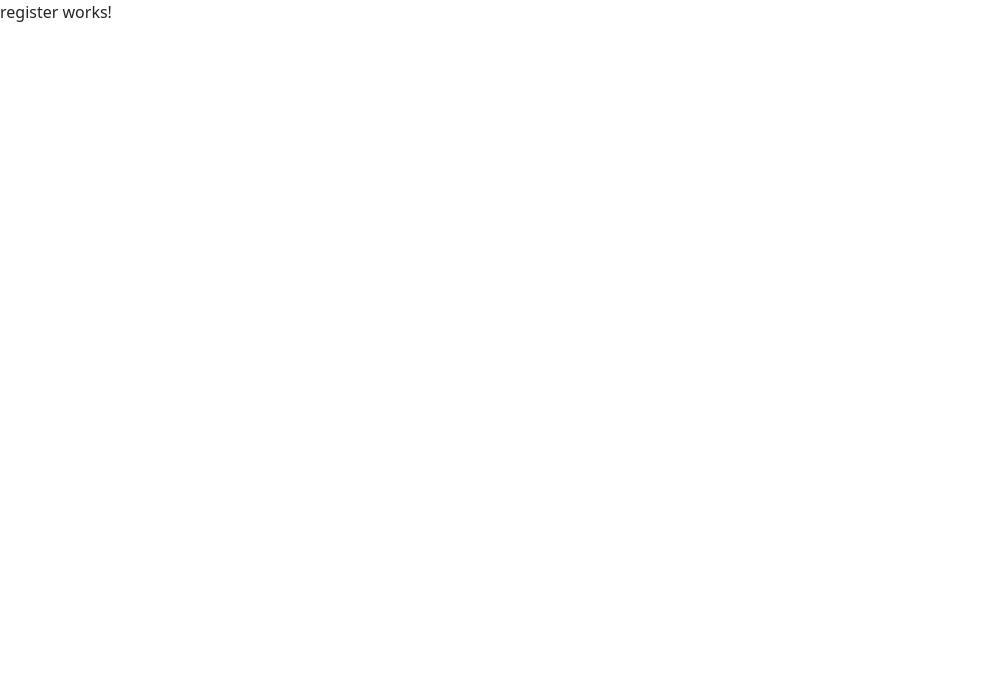
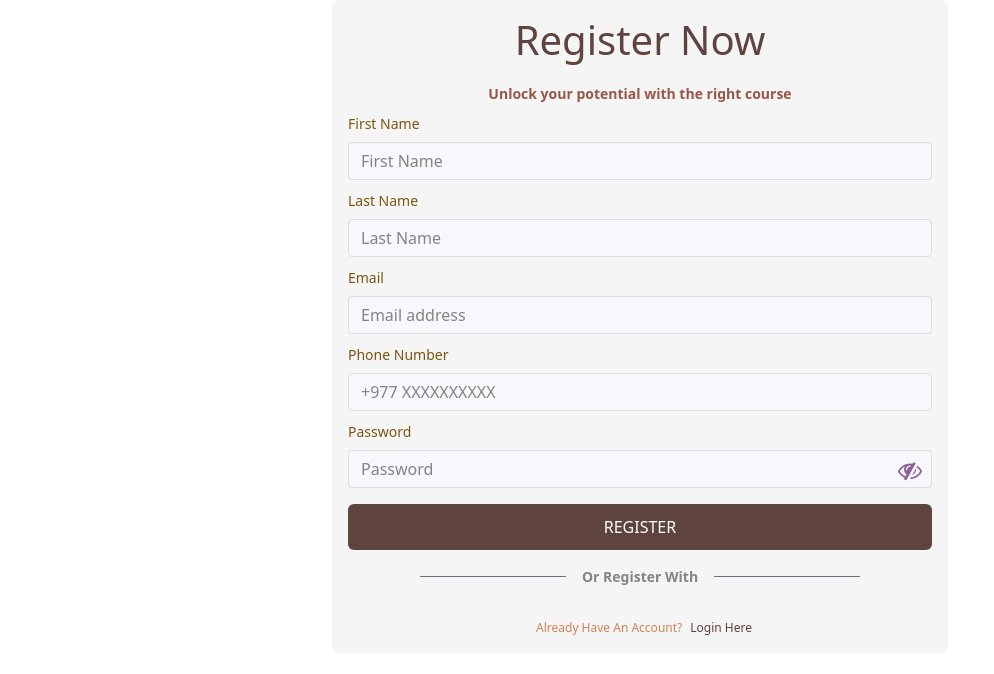
Before and after one commit to pujalakhe/CourseRecom-Frontend-, an Angular app: page /register in a window 1280 px wide. Shown: the top 674 px of the page, without its empty margins (0-994 px from the left). Built offline with nearby package versions, Linux system fonts and the light colour scheme.

Commit message:
feat:register component Ui

```diff
--- a/src/app/components/register/register.component.html
+++ b/src/app/components/register/register.component.html
@@ -1 +1,167 @@
-<p>register works!</p>
+<div class="container">
+  <div class="card">
+    <div class="card-body">
+      <h1 class="card-title text-center">Register Now</h1>
+      <h4 class="sub-title text-center semi-bold-sm">
+        Unlock your potential with the right course
+      </h4>
+      <form
+        class="mb-3"
+        [formGroup]="registerForm"
+        (ngSubmit)="processRegistration()"
+      >
+        <div class="mb-2">
+          <label for="fname" class="form-label">First Name</label>
+          <input
+            type="text"
+            class="form-control"
+            id="fname"
+            placeholder="First Name"
+            formControlName="first_name"
+          />
+          <p
+            class="error-msg font-normal mt-2"
+            *ngIf="
+              registerForm.controls['first_name'].invalid &&
+              registerForm.controls['first_name'].touched
+            "
+          >
+            Enter your first name.
+          </p>
+        </div>
+        <div class="mb-2">
+          <label for="lname" class="form-label">Last Name</label>
+          <input
+            type="text"
+            class="form-control"
+            id="lname"
+            placeholder="Last Name"
+            formControlName="last_name"
+          />
+          <p
+            class="error-msg font-normal mt-2"
+            *ngIf="
+              registerForm.controls['last_name'].invalid &&
+              registerForm.controls['last_name'].touched
+            "
+          >
+            Enter your last name.
+          </p>
+        </div>
+        <div class="mb-2">
+          <label for="email" class="form-label">Email</label>
+          <input
+            type="email"
+            class="form-control"
+            id="email"
+            placeholder="Email address"
+            formControlName="email"
+          />
+          <div
+            class="error-msg font-normal mt-2"
+            *ngIf="
+              registerForm.controls['email'].invalid &&
+              registerForm.controls['email'].touched
+            "
+          >
+            <p *ngIf="registerForm.controls['email'].errors?.['email']">
+              Email is invalid.Please Enter the valid email
+            </p>
+            <p *ngIf="registerForm.controls['email'].errors?.['required']">
+              Email Field can not be empty.
+            </p>
+          </div>
+        </div>
+        <div class="mb-2">
+          <label for="phone" class="form-label">Phone Number</label>
+          <input
+            type="text"
+            class="form-control"
+            id="phone_no"
+            placeholder="+977 XXXXXXXXXX"
+            formControlName="phone"
+          />
+          <div
+            class="error-msg font-normal"
+            *ngIf="
+              registerForm.controls['phone'].invalid &&
+              registerForm.controls['phone'].touched
+            "
+          >
+            <p *ngIf="registerForm.controls['phone'].errors?.['required']">
+              Phone number Field cannot be empty.
+            </p>
+            <p *ngIf="registerForm.controls['phone'].errors?.['minlength']">
+              Phone number must be exactly 10 digits long.
+            </p>
+            <p *ngIf="registerForm.controls['phone'].errors?.['maxlength']">
+              Phone number must be exactly 10 digits long.
+            </p>
+          </div>
+        </div>
+
+        <label for="password" class="form-label">Password</label>
+        <div class="position-relative">
+          <input
+            [type]="hidePassword ? 'password' : 'text'"
+            class="form-control"
+            id="password"
+            placeholder="Password"
+            formControlName="password"
+          />
+          <i
+            class="fa eye"
+            [ngClass]="hidePassword ? 'fa-eye-slash' : 'fa-eye'"
+            (click)="showPassword()"
+          ></i>
+        </div>
+        <p
+          class="error-msg font-normal mt-1"
+          *ngIf="
+            registerForm.controls['password'].invalid &&
+            (registerForm.controls['password'].touched ||
+              registerForm.controls['password'].dirty)
+          "
+        >
+          Password Field can not be empty.
+        </p>
+        <button class="mt-3 btn w-100 text-center">REGISTER</button>
+      </form>
+      <div class="d-flex align-items-center justify-content-center">
+        <div class="border-bottom border-secondary w-25"></div>
+        <p class="semi-bold-sm outro-text">Or Register With</p>
+        <div class="border-bottom border-secondary w-25"></div>
+      </div>
+
+      <div
+        class="goole-auth d-flex align-items-center justify-content-center my-2"
+      >
+        <div
+          class="center"
+          id="g_id_onload"
+          data-client_id="823945019488-tjh5a37mo864co87gorvudledqfvet9h.apps.googleusercontent.com"
+          data-context="signin"
+          data-ux_mode="popup"
+          data-callback="handleCredentialResponse"
+          data-itp_support="true"
+        ></div>
+        <div
+          class="center g_id_signin p-2"
+          data-type="standard"
+          data-shape="pill"
+          data-theme="outline"
+          data-text="continue_with"
+          data-size="large"
+          data-logo_alignment="left"
+        ></div>
+      </div>
+
+      <div
+        class="d-flex felx-row align-items-center justify-content-center mt-2"
+      >
+        <p class="font-normal que-text px-2">Already Have An Account?</p>
+        <p class="font-normal register" (click)="navigateTo()">Login Here</p>
+      </div>
+    </div>
+  </div>
+</div>
--- a/src/app/components/register/register.component.scss
+++ b/src/app/components/register/register.component.scss
@@ -0,0 +1,50 @@
+.container {
+  margin-left: auto;
+  margin-right: auto;
+  width: 50%;
+  .card {
+    background-color: #f5f5f5;
+    .card-body {
+      .card-title {
+        color: var(--color-label);
+        padding-bottom: var(--padding-m);
+      }
+      .sub-title {
+        color: var(--color-accent-linear-gradient-two);
+        padding-bottom: var(--padding-xs);
+      }
+      input::placeholder {
+        color: var(--color-grayscale-input);
+      }
+      .eye {
+        position: absolute;
+        right: var(--padding-lm);
+        top: 52%;
+        color: var(--color-headers-weak);
+        transform: translateY(-50%);
+        cursor: pointer;
+        font-size: var(--font-display-m);
+      }
+      .btn {
+        color: var(--color-text-white);
+        background-color: var(--color-label);
+        padding-left: var(--padding-l);
+        padding-right: var(--padding-l);
+        padding-top: var(--padding-lm);
+        padding-bottom: var(--padding-lm);
+      }
+      .outro-text {
+        color: var(--color-grayscale-input);
+        padding-left: var(--padding-l);
+        padding-right: var(--padding-l);
+      }
+      .que-text {
+        color: var(--color-text-light);
+      }
+      .register {
+        color: var(--color-label);
+        cursor: pointer;
+      }
+    }
+  }
+}
--- a/src/app/components/register/register.component.ts
+++ b/src/app/components/register/register.component.ts
@@ -1,12 +1,64 @@
+import { CommonModule } from '@angular/common';
 import { Component } from '@angular/core';
+import {
+  FormBuilder,
+  FormGroup,
+  FormsModule,
+  ReactiveFormsModule,
+  Validators,
+} from '@angular/forms';
+import { Router } from '@angular/router';
+import { ToastrService } from 'ngx-toastr';
 
 @Component({
   selector: 'app-register',
   standalone: true,
-  imports: [],
+  imports: [CommonModule, FormsModule, ReactiveFormsModule],
   templateUrl: './register.component.html',
-  styleUrl: './register.component.scss'
+  styleUrl: './register.component.scss',
 })
 export class RegisterComponent {
+  registerForm: FormGroup = new FormGroup({});
+  hidePassword: boolean = true;
+  constructor(
+    private formBuilder: FormBuilder,
+    private router: Router,
+    private toastrService: ToastrService
+  ) {}
 
+  ngOnInit() {
+    this.initializeForm();
+  }
+  initializeForm() {
+    this.registerForm = this.formBuilder.group({
+      first_name: ['', [Validators.required]],
+      last_name: ['', [Validators.required]],
+      email: ['', [Validators.required, Validators.email]],
+      phone: [
+        '',
+        [
+          Validators.required,
+          Validators.minLength(10),
+          Validators.maxLength(10),
+        ],
+      ],
+      password: ['', Validators.required],
+    });
+  }
+  showPassword() {
+    this.hidePassword = !this.hidePassword;
+  }
+
+  async processRegistration() {
+    this.registerForm.markAllAsTouched();
+    if (this.registerForm.valid) {
+      this.toastrService.success('User Registered Successfully!!');
+      this.router.navigate(['home']);
+    } else {
+      this.toastrService.error('User Registration Failed!!');
+    }
+  }
+  navigateTo() {
+    this.router.navigate(['login']);
+  }
 }
```
